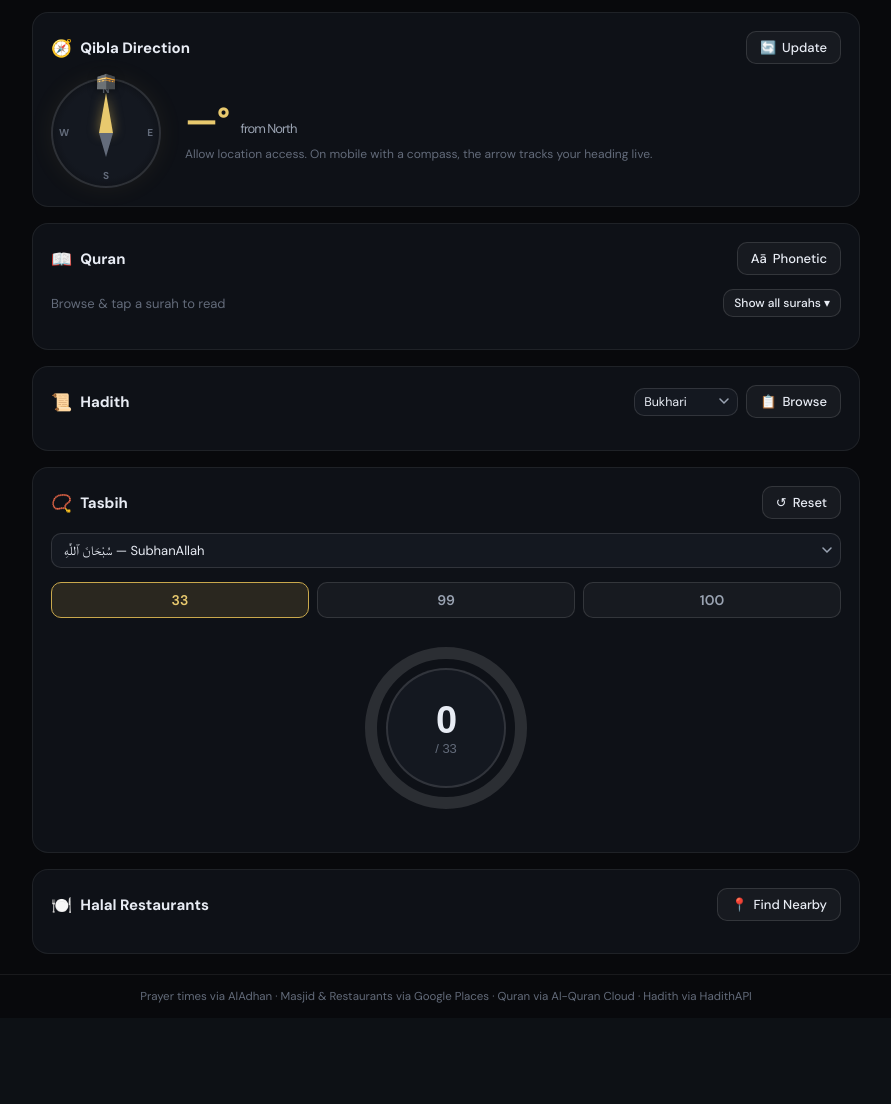
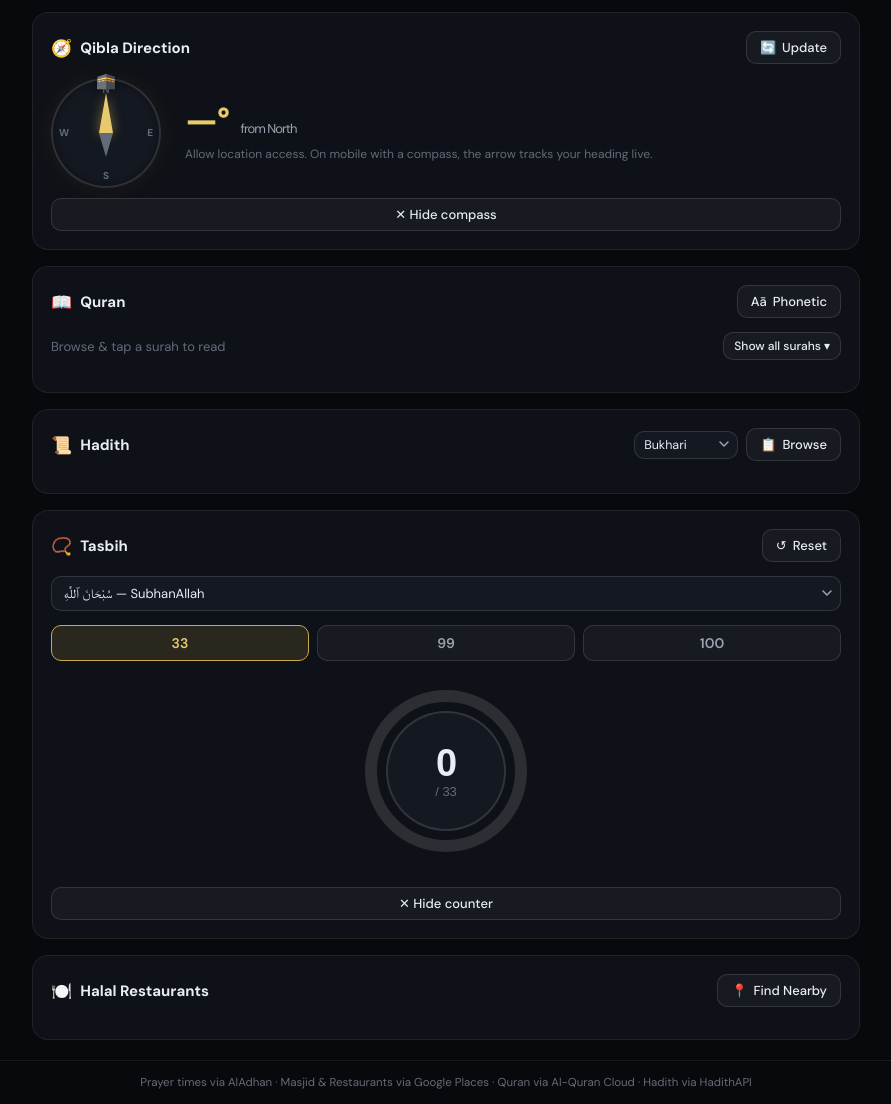
Before and after one commit to villen0/ummahmap, a Flask app: page / in a window 1280 px wide. Shown: the part 382-1486 px from the top of the page, without its empty margins (194-1085 px from the left). Before the commit the page ends 1385 px from the top, so only its background shows below. Run offline with Flask 3, Linux system fonts and the light colour scheme.

Commit message:
Add hide buttons for Prayer Times, Qibla, and Tasbih sections
- Prayer Times: hide button appears after data loads; hides countdown,
  prayer cards, and meta row (click Get by GPS to reload)
- Qibla: toggle button collapses/expands the compass; label switches
  between "✕ Hide compass" and "▶ Show compass"
- Tasbih: same toggle pattern; label switches between "✕ Hide counter"
  and "▶ Show counter"; content wrapped in #tasbihBody for easy toggling

Co-Authored-By: Claude Sonnet 4.6 <noreply@anthropic.com>

```diff
--- a/static/app.js
+++ b/static/app.js
@@ -232,6 +232,7 @@ async function loadPrayerTimes() {
     `;
     meta.classList.remove("hidden");
     status.classList.add("hidden");
+    document.getElementById("btnHidePrayer").classList.remove("hidden");
 
     // Countdown
     clearInterval(countdownInterval);
@@ -244,6 +245,29 @@ async function loadPrayerTimes() {
 }
 
 document.getElementById("btnPrayerGps").addEventListener("click", loadPrayerTimes);
+
+document.getElementById("btnHidePrayer").addEventListener("click", () => {
+  document.getElementById("prayerCountdown").classList.add("hidden");
+  document.getElementById("prayerGpsCards").classList.add("hidden");
+  document.getElementById("prayerGpsMeta").classList.add("hidden");
+  document.getElementById("btnHidePrayer").classList.add("hidden");
+});
+
+document.getElementById("btnHideQibla").addEventListener("click", () => {
+  const body = document.getElementById("qiblaBody");
+  const btn  = document.getElementById("btnHideQibla");
+  const hiding = !body.classList.contains("hidden");
+  body.classList.toggle("hidden", hiding);
+  btn.textContent = hiding ? "▶ Show compass" : "✕ Hide compass";
+});
+
+document.getElementById("btnHideTasbih").addEventListener("click", () => {
+  const body = document.getElementById("tasbihBody");
+  const btn  = document.getElementById("btnHideTasbih");
+  const hiding = !body.classList.contains("hidden");
+  body.classList.toggle("hidden", hiding);
+  btn.textContent = hiding ? "▶ Show counter" : "✕ Hide counter";
+});
 
 
 // ===================== MOSQUES =====================
--- a/templates/index.html
+++ b/templates/index.html
@@ -99,6 +99,7 @@
       <div id="prayerCountdown" class="countdown hidden"></div>
       <div id="prayerGpsCards" class="prayer-grid hidden"></div>
       <div id="prayerGpsMeta" class="meta-row hidden"></div>
+      <button class="btn-ghost full-width hidden" id="btnHidePrayer" style="margin-top:10px">✕ Hide results</button>
     </section>
 
     <!-- Mosques -->
@@ -128,7 +129,7 @@
           <span class="btn-icon">🔄</span> Update
         </button>
       </div>
-      <div class="qibla-body">
+      <div id="qiblaBody" class="qibla-body">
         <div class="compass-wrap">
           <div class="compass-ring">
             <div class="compass-labels">
@@ -152,6 +153,7 @@
           <p class="qibla-hint">Allow location access. On mobile with a compass, the arrow tracks your heading live.</p>
         </div>
       </div>
+      <button class="btn-ghost full-width" id="btnHideQibla" style="margin-top:10px">✕ Hide compass</button>
     </section>
 
     <!-- Quran -->
@@ -230,6 +232,7 @@
         <div class="card-title"><span class="card-icon">📿</span> Tasbih</div>
         <button class="btn-ghost" id="btnTasbihReset"><span class="btn-icon">↺</span> Reset</button>
       </div>
+      <div id="tasbihBody">
         <select id="tasbihDhikr" class="setting-select-inline tasbih-select">
           <option value="SubhanAllah">سُبْحَانَ ٱللَّٰهِ — SubhanAllah</option>
           <option value="Alhamdulillah">ٱلْحَمْدُ لِلَّٰهِ — Alhamdulillah</option>
@@ -253,6 +256,8 @@
             <span class="tasbih-goal-label" id="tasbihGoalLabel">/ 33</span>
           </button>
         </div>
+      </div>
+      <button class="btn-ghost full-width" id="btnHideTasbih" style="margin-top:10px">✕ Hide counter</button>
     </section>
 
     <!-- Halal Restaurants -->
```
Lines whose indentation alone changed are shown as unchanged.
